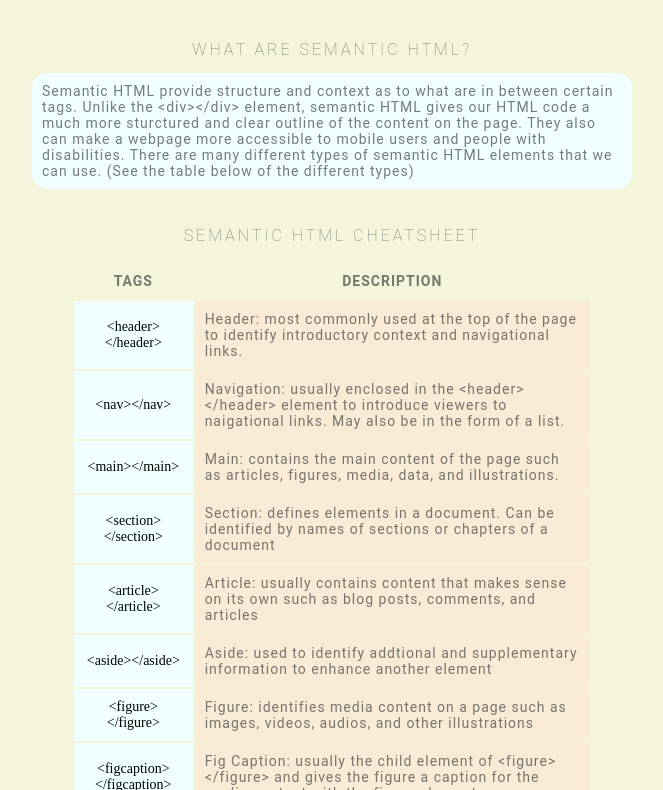
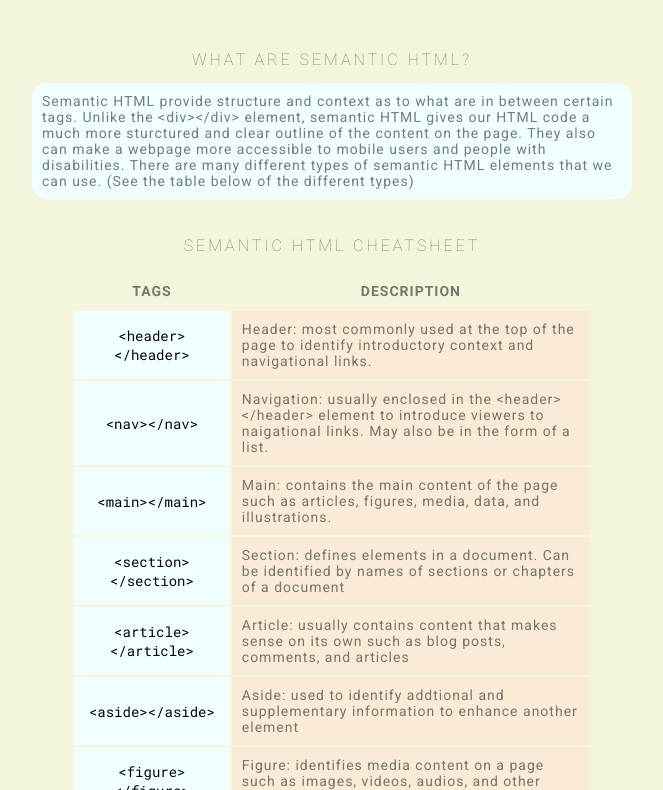
Before and after one commit to markamarzan/semantic-html-cheatsheet, a plain HTML site: page index.html in a window 1280 px wide. Shown: the part 83-873 px from the top of the page, without its empty margins (308-971 px from the left). Drawn offline with Linux system fonts and the light colour scheme.

Commit message:
Add font link on line 6

```diff
--- a/index.html
+++ b/index.html
@@ -3,6 +3,7 @@
   <head>
     <title>Semantic HTML Cheatsheet</title>
     <link rel="stylesheet" href="./styles.css">
+    <link href="https://fonts.googleapis.com/css2?family=Permanent+Marker&family=Roboto+Mono:ital,wght@0,100;0,200;0,300;0,400;0,500;0,600;0,700;1,100;1,200;1,300;1,400;1,500;1,600;1,700&family=Roboto:ital,wght@0,100;0,300;0,400;0,500;0,700;0,900;1,100;1,300;1,400;1,500;1,700;1,900&display=swap" rel="stylesheet">
   </head>
 
   <body>
```
